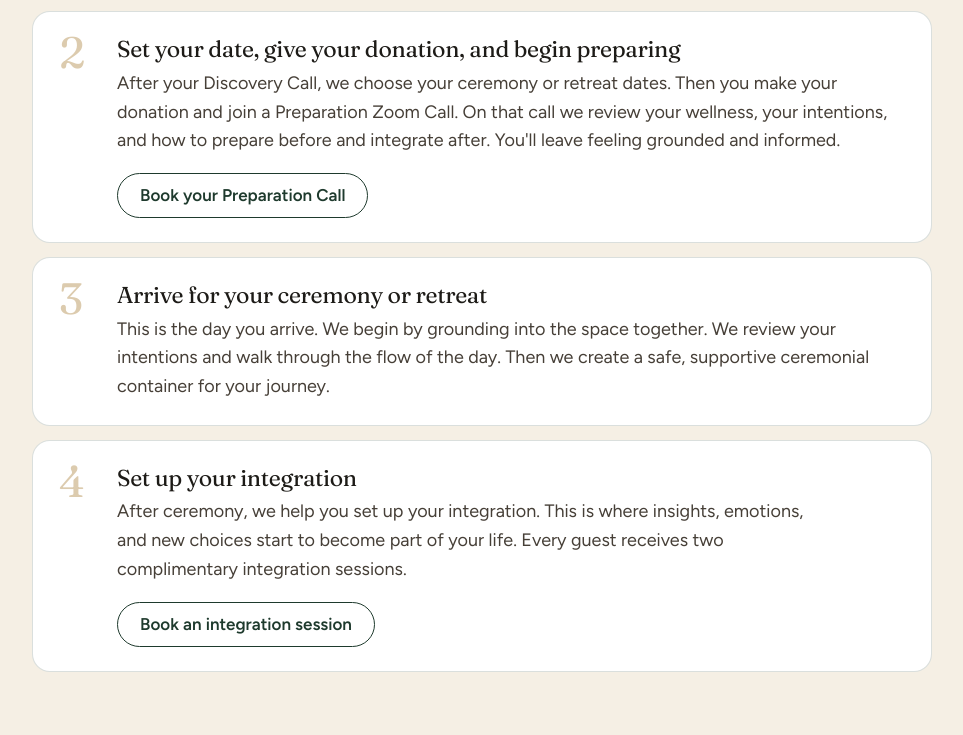
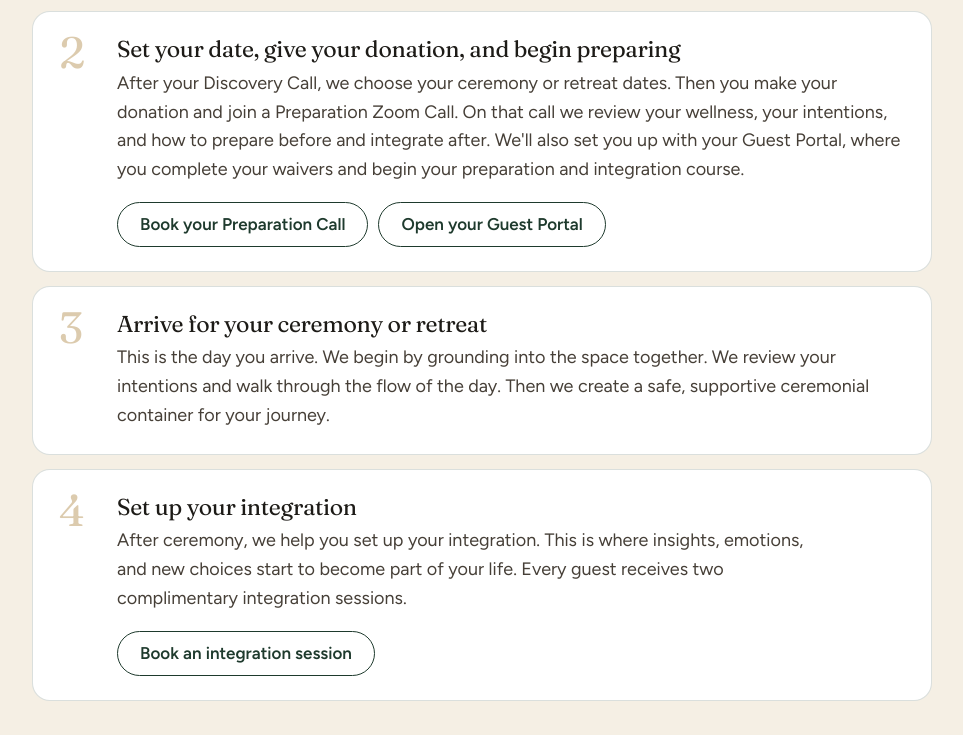
Before and after one commit to jacksonstrong/bufo-healing-sanctuary, a plain HTML site: page journey.html in a window 1280 px wide. Shown: the part 1425-2160 px from the top of the page, without its empty margins (18-981 px from the left). Drawn offline with Linux system fonts and the light colour scheme.

Commit message:
Add Guest Portal link to footer and journey step 2
Link the Guest Portal from the footer on every page, and point to it
from step 2 of Your Journey, where guests start preparation and need
to get into their portal.

Co-Authored-By: Claude Sonnet 5 <noreply@anthropic.com>

```diff
--- a/journey.html
+++ b/journey.html
@@ -128,8 +128,8 @@
       </div>
       <div class="rv">
         <h3>Set your date, give your donation, and begin&nbsp;preparing</h3>
-        <p>After your Discovery Call, we choose your ceremony or retreat dates. Then you make your donation and join a Preparation Zoom Call. On that call we review your wellness, your intentions, and how to prepare before and integrate after. You'll leave feeling grounded and&nbsp;informed.</p>
-        <div class="step-links"><a class="btn btn-ghost" href="https://calendly.com/bufohealingsanctuary/discovery-call-">Book your Preparation&nbsp;Call</a></div>
+        <p>After your Discovery Call, we choose your ceremony or retreat dates. Then you make your donation and join a Preparation Zoom Call. On that call we review your wellness, your intentions, and how to prepare before and integrate after. We'll also set you up with your Guest Portal, where you complete your waivers and begin your preparation and integration&nbsp;course.</p>
+        <div class="step-links"><a class="btn btn-ghost" href="https://calendly.com/bufohealingsanctuary/discovery-call-">Book your Preparation&nbsp;Call</a><a class="btn btn-ghost" href="/guest-portal">Open your Guest&nbsp;Portal</a></div>
       </div>
       <div class="rv">
         <h3>Arrive for your ceremony or&nbsp;retreat</h3>
@@ -330,6 +330,7 @@
         <li><a href="/journey">Your&nbsp;Journey</a></li>
         <li><a href="/training">Facilitator&nbsp;Training</a></li>
         <li><a href="/portal">Facilitator&nbsp;Portal</a></li>
+        <li><a href="/guest-portal">Guest&nbsp;Portal</a></li>
         <li><a href="/learn">Learn &amp;&nbsp;Journal</a></li>
       </ul></div>
       <div><h4>Connect</h4><ul>
```
Also changed, not shown: _template.html (+1 -0 lines), about.html (+1 -0 lines), connect.html (+1 -0 lines), give.html (+1 -0 lines), guest-portal.html (+1 -0 lines), index.html (+1 -0 lines), learn.html (+1 -0 lines), pathways.html (+1 -0 lines), research.html (+1 -0 lines), training.html (+1 -0 lines).
